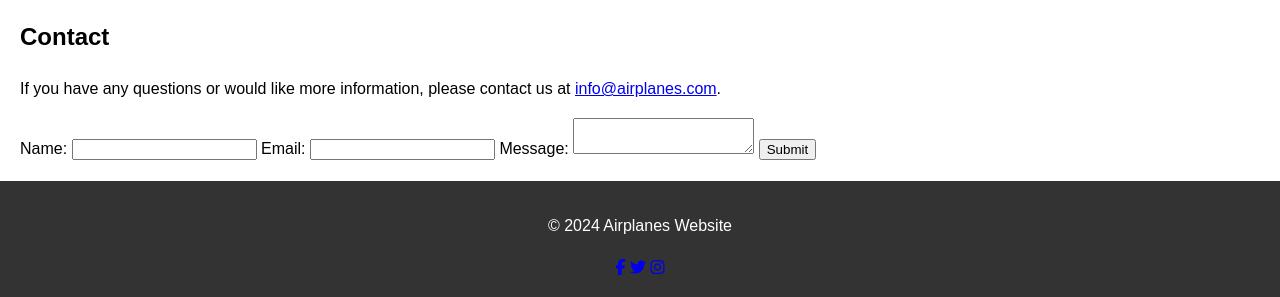
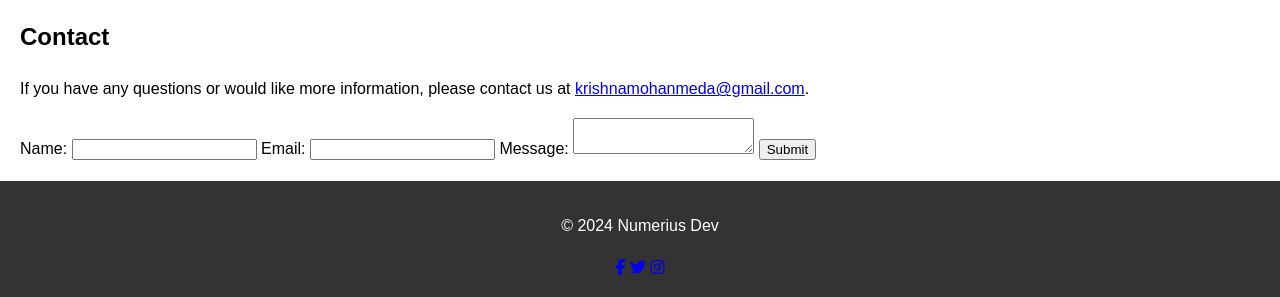
Before and after one commit to EmperorNumerius/Bobastyle, a plain HTML site: page index.html in a window 1280 px wide. Shown: the part 1463-1760 px from the top of the page. Drawn offline with Linux system fonts and the light colour scheme.

Commit message:
Update index.html

```diff
--- a/index.html
+++ b/index.html
@@ -3,13 +3,13 @@
 <head>
     <meta charset="UTF-8">
     <meta name="viewport" content="width=device-width, initial-scale=1.0">
-    <title>Airplanes</title>
+    <title>The Numerius Airplane Site</title>
     <link rel="stylesheet" href="style.css">
     <script src="https://kit.fontawesome.com/a076d05399.js" crossorigin="anonymous"></script>
 </head>
 <body>
     <header>
-        <h1>Airplanes</h1>
+        <h1>The Numerius Airplane Site</h1>
         <nav>
             <ul>
                 <li><a href="#home">Home</a></li>
@@ -64,7 +64,7 @@
 
     <section id="contact">
         <h2>Contact</h2>
-        <p>If you have any questions or would like more information, please contact us at <a href="mailto:info@airplanes.com">info@airplanes.com</a>.</p>
+        <p>If you have any questions or would like more information, please contact us at <a href="mailto:krishnamohanmeda@gmail.com">krishnamohanmeda@gmail.com</a>.</p>
         <form>
             <label for="name">Name:</label>
             <input type="text" id="name" name="name" required>
@@ -77,7 +77,7 @@
     </section>
 
     <footer>
-        <p>&copy; 2024 Airplanes Website</p>
+        <p>&copy; 2024 Numerius Dev</p>
         <div class="socials">
             <a href="#"><i class="fab fa-facebook-f"></i></a>
             <a href="#"><i class="fab fa-twitter"></i></a>
```
